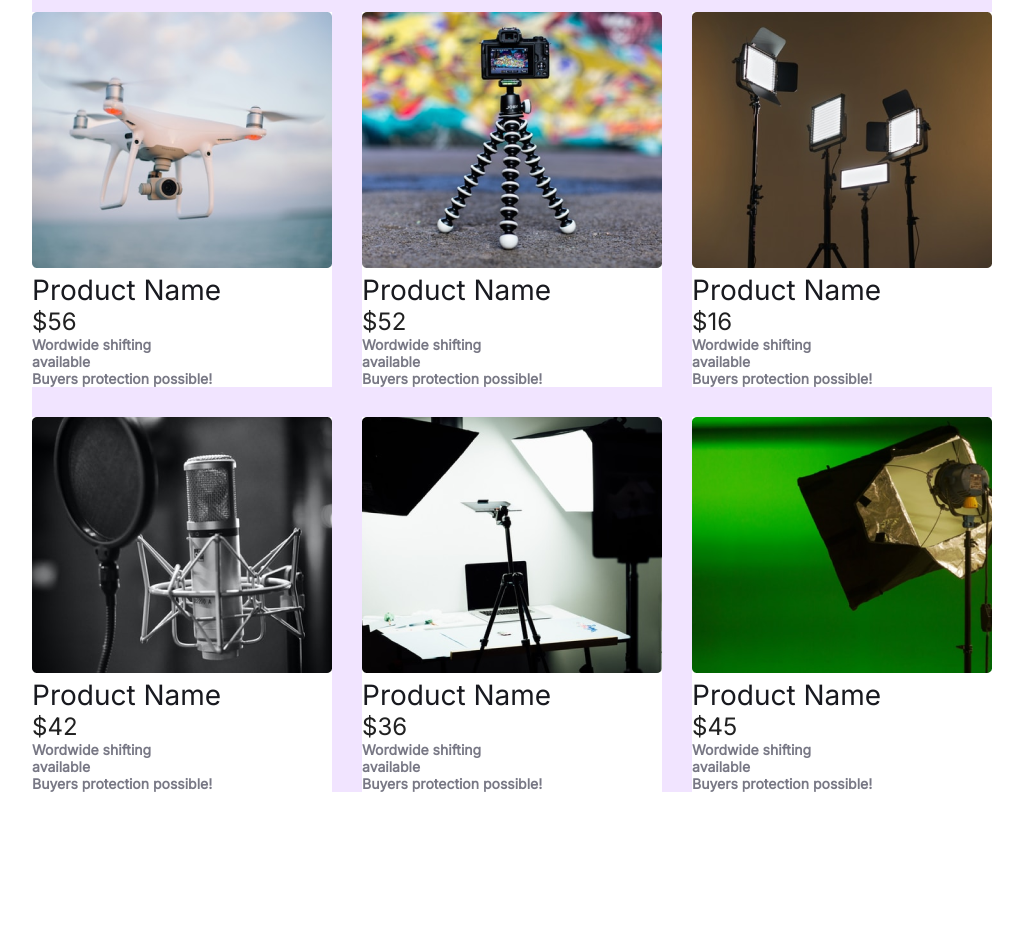
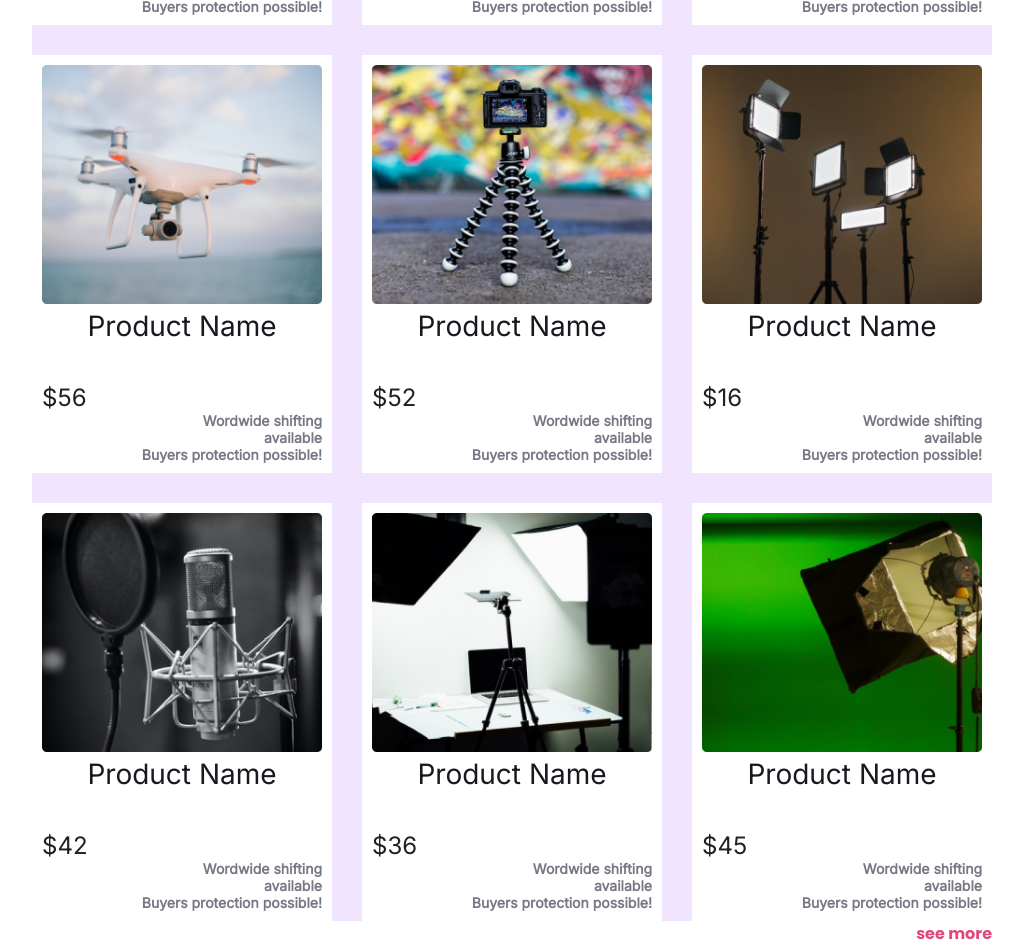
Before and after one commit to MasumSarkerTanoy/capture, a plain HTML site: page index.html in a window 1280 px wide. Shown: the part 1287-2233 px from the top of the page, without its empty margins (128-1151 px from the left). Before the commit the page ends 2079 px from the top, so only its background shows below. Drawn offline with Linux system fonts and the light colour scheme.

Commit message:
some bug fixed

```diff
--- a/index.html
+++ b/index.html
@@ -55,8 +55,8 @@
             <div><img src="./logos/Walmart.svg" alt=""></div>
             <div><img src="./logos/Target.svg" alt=""></div>
         </section>
-        <section>
-            <h1 id="heading">Popular Collection</h1>
+        <section id="product">
+            <h1>Popular Collection</h1>
             <div id="container">
                 <section>
                     <div>
@@ -138,10 +138,8 @@
                     <h2>$45</h2>
                     <p>Wordwide shifting <br> available <br> Buyers protection possible!</p>
                 </section>
-
-
-
             </div>
+            <p>see more</p>
         </section>
     </main>
 </body>
--- a/styles/index.css
+++ b/styles/index.css
@@ -119,23 +119,33 @@ i{
     width: 100%;
 }
 /* ------------------------Our Product------------------- */
-#heading{
+#product{
+    width: 75%;
+    margin: auto;
+}
+#product h1{
     color:var(--font);
     font-size: 2.8rem;
     font-weight: 600;
     text-align: center;
     margin-bottom: 4rem;
 }
+#product p{
+    text-align: right;
+    color: rgba(224, 44, 109, 0.87);
+    font-size: 1.6rem;
+    font-weight: 700;
+
+}
 #container{
-    width: 75%;
     background-color: #F1E4FF;
-    margin: auto;
     display: grid;
     grid-template-columns: repeat(3, 1fr);
     gap: 3rem;
 }
 #container>section{
     background-color: #FFF;
+    padding: 1rem;
 }
 #container>section:hover{
     border: 3px solid gray;
@@ -234,6 +244,9 @@ i{
         gap: 3rem;
     }
     /* ---------------------------Product section */
+    #product{
+        width: 90%;
+    }
     #container{
         grid-template-columns: 1fr;
     }
```
